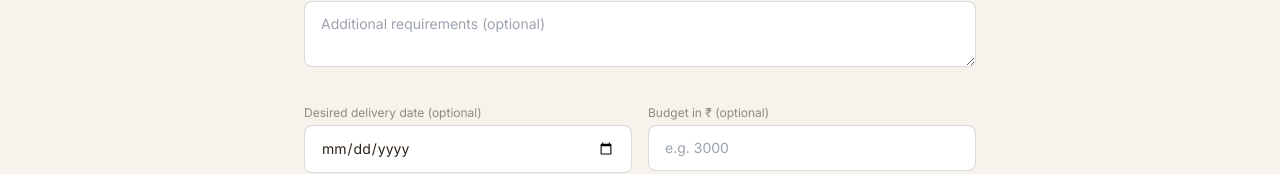
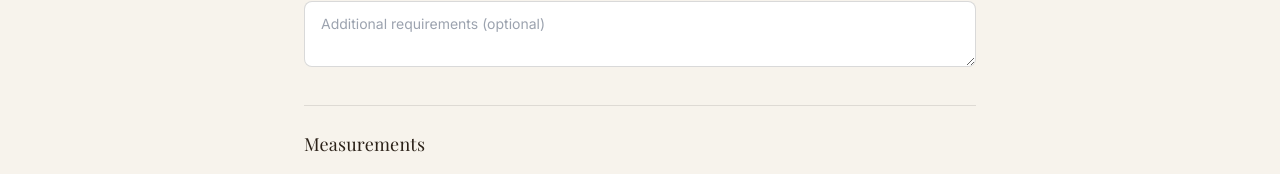
Before and after one commit to Kevinkiron/colthing-store, a Next.js app: page /custom-request in a window 1280 px wide. Shown: the part 763-937 px from the top of the page. Built offline with nearby package versions, Linux system fonts and the light colour scheme; no server answers; the database is empty.

Commit message:
Remove delivery date and budget fields
Remove delivery date and budget input fields from the custom request form, including state management and API submission for these optional fields.

```diff
--- a/src/components/custom/CustomRequestForm.tsx
+++ b/src/components/custom/CustomRequestForm.tsx
@@ -26,8 +26,6 @@ function CustomRequestFormInner() {
   const [preferredFit, setPreferredFit] = useState("Regular");
   const [colorRequirements, setColorRequirements] = useState("");
   const [additionalRequirements, setAdditionalRequirements] = useState("");
-  const [deliveryDate, setDeliveryDate] = useState("");
-  const [budget, setBudget] = useState("");
   const [measurements, setMeasurements] = useState<Record<string, string>>({});
   const [images, setImages] = useState<{ url: string; type: "reference" | "sketch" | "inspiration" }[]>([]);
   const [uploading, setUploading] = useState(false);
@@ -89,8 +87,6 @@ function CustomRequestFormInner() {
           preferred_fit: preferredFit,
           color_requirements: colorRequirements,
           additional_requirements: additionalRequirements,
-          desired_delivery_date: deliveryDate || null,
-          budget: budget ? parseFloat(budget) : null,
         })
         .select()
         .single();
@@ -181,17 +177,6 @@ function CustomRequestFormInner() {
         className="w-full rounded-lg border border-black/15 px-4 py-3 text-sm"
       />
 
-      <div className="grid gap-4 sm:grid-cols-2">
-        <div>
-          <label className="mb-1 block text-xs text-espresso/50">Desired delivery date (optional)</label>
-          <input type="date" value={deliveryDate} onChange={(e) => setDeliveryDate(e.target.value)} className="w-full rounded-lg border border-black/15 px-4 py-3 text-sm" />
-        </div>
-        <div>
-          <label className="mb-1 block text-xs text-espresso/50">Budget in ₹ (optional)</label>
-          <input type="number" placeholder="e.g. 3000" value={budget} onChange={(e) => setBudget(e.target.value)} className="w-full rounded-lg border border-black/15 px-4 py-3 text-sm" />
-        </div>
-      </div>
-
       <div className="border-t border-black/10 pt-6">
         <p className="mb-4 font-display text-lg">Measurements</p>
         <SavedProfilesPicker garmentType={garmentType} onSelect={setMeasurements} />
```
